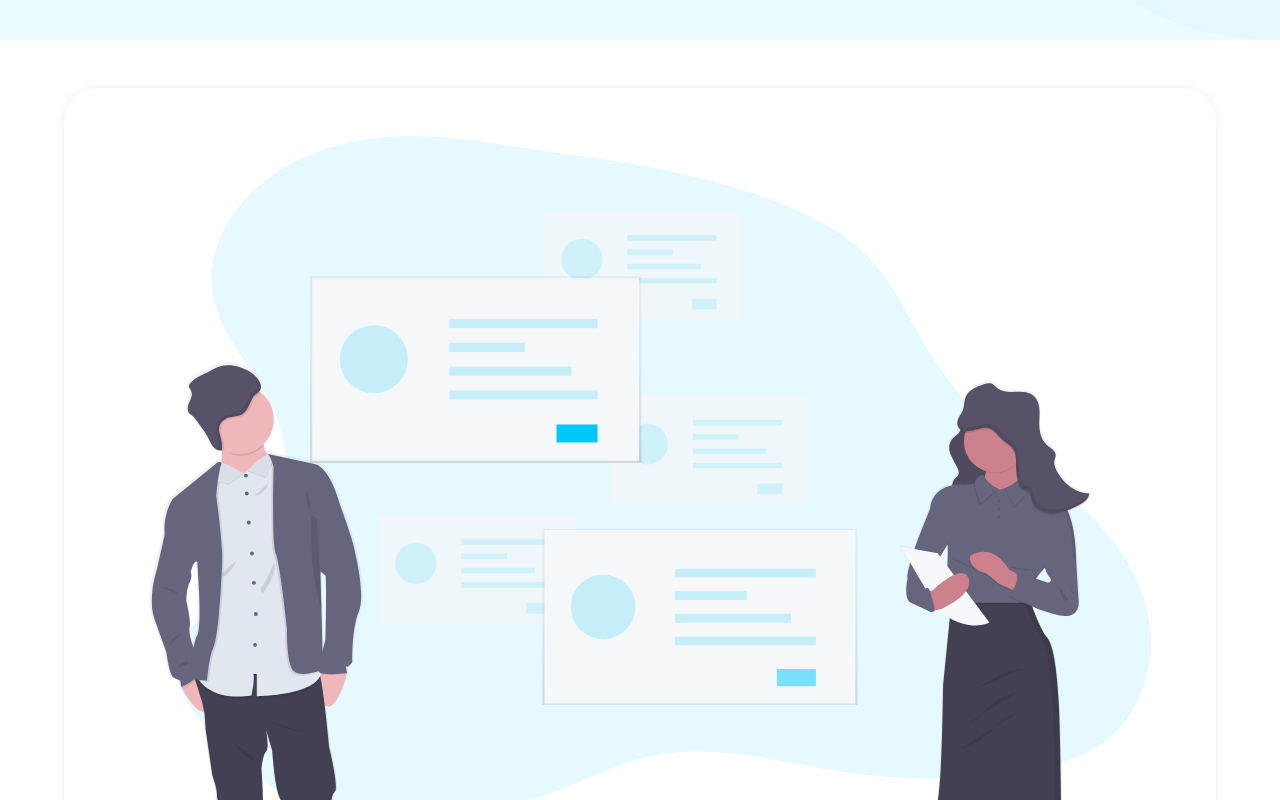
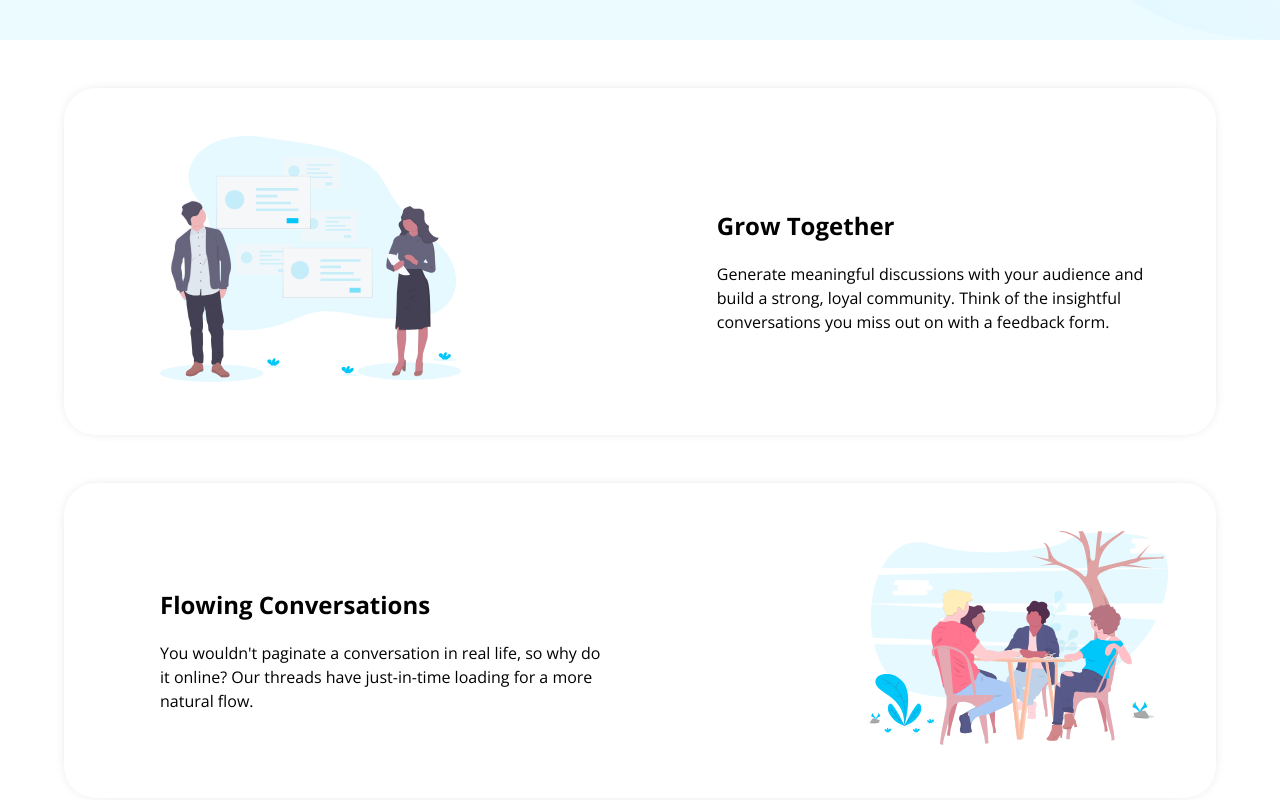
Before and after one commit to huyphan2210/huddle-lading-page, a React (Vite) app: page / in a window 1280 px wide. Shown: the part 680-1480 px from the top of the page. Built offline with nearby package versions, Linux system fonts and the light colour scheme.

Commit message:
Style Feature card for bigger screen

```diff
--- a/src/layout/Main/components/FeatureSection/components/Feature/Feature.scss
+++ b/src/layout/Main/components/FeatureSection/components/Feature/Feature.scss
@@ -16,3 +16,25 @@
     }
   }
 }
+
+@media screen and (min-width: 720px) {
+  .feature {
+    display: flex;
+    align-items: center;
+    text-align: start;
+    padding: 3rem 3rem 3rem 6rem;
+    gap: clamp(15vw, 20rem, 20vw);
+
+    &.reversed {
+      flex-direction: row-reverse;
+    }
+
+    &__img {
+      width: 40%;
+    }
+
+    &__text {
+      width: 60%;
+    }
+  }
+}
```
